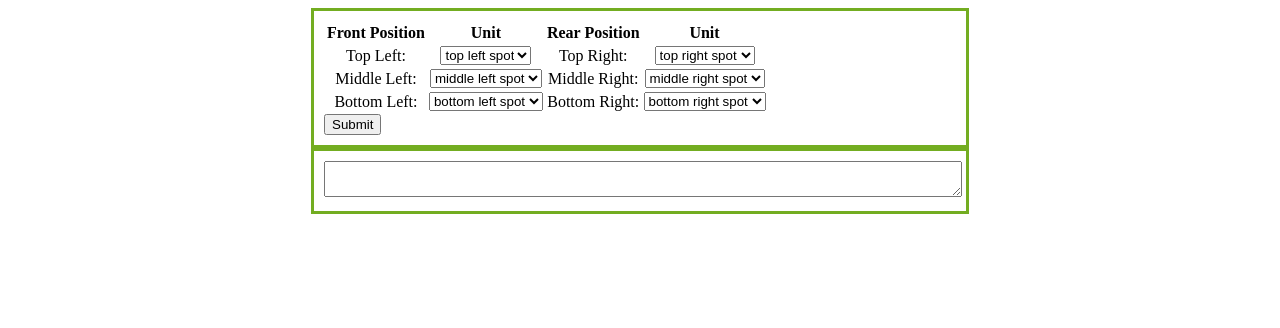
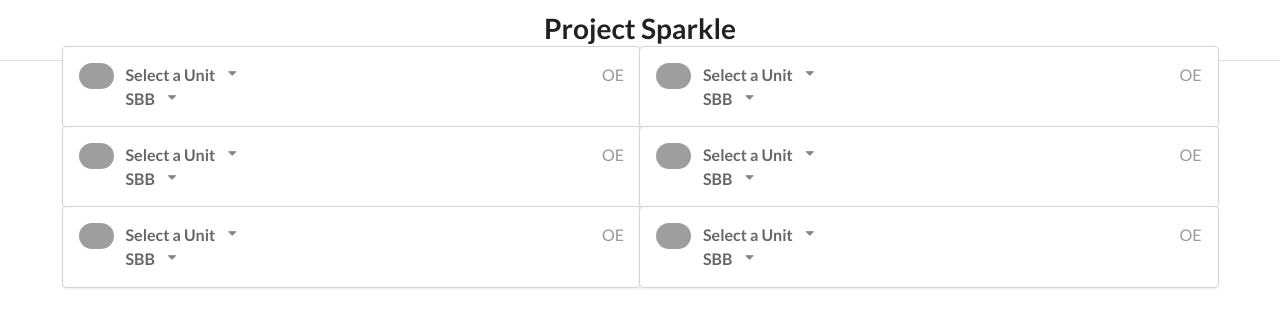
Before and after one commit to BluuArc/project-sparkle, a website: page local.html in a window 1280 px wide. Drawn offline with nearby package versions, Linux system fonts and the light colour scheme; no server answers; grey boxes are pictures that could not be loaded.

Commit message:
Replaced old UI mockup with a cleaner WIP version

```diff
--- a/local.html
+++ b/local.html
@@ -2,25 +2,42 @@
 <html>
 
 <head>
+    <meta name="viewport" content="width=device-width, initial-scale=1.0">
     <title>Local Version</title>
+    <link rel="stylesheet" href="https://cdnjs.cloudflare.com/ajax/libs/semantic-ui/2.2.14/semantic.min.css">
     <style>
-        /*from https://www.w3schools.com/css/css_align.asp*/
-        .center {
-            margin: auto;
-            width: 50%;
-            border: 3px solid #73AD21;
-            padding: 10px;
+        #squad-maker .column.squad-entry {
+            padding: 0 !important;
         }
-        .right {
-            margin: auto;
+
+        .squad-entry .ui.card {
+            width: auto;
+        }
+
+        @media only screen and (min-width: 764px) {
+            #squad-maker {
+                max-width: 90% !important;
+            }
         }
     </style>
 </head>
+<body>
+    <div class="ui sizer vertical segment center aligned"><div class='ui huge header'>Project Sparkle</div></div>
+    <div id="squad-maker" class="ui text container">
+        <div id="squad-selector" class="centered ui two column stackable grid">
 
+        </div>
 
+    </div><!-- end squad-maker -->
+
+    <div id="results-area" class="center" style="display:none">
+        <textarea id="results" style="width:100%"></textarea>
+    </div>
 
     <script src="/socket.io/socket.io.js"></script>
-<script src="https://code.jquery.com/jquery-1.11.1.js"></script>
+    <script src="https://code.jquery.com/jquery-3.2.1.min.js"></script>
+    <script src="https://cdnjs.cloudflare.com/ajax/libs/d3/4.13.0/d3.min.js"></script>
+    <script src="https://cdnjs.cloudflare.com/ajax/libs/semantic-ui/2.2.14/semantic.min.js"></script>
     <script>
         var socket = io();
         $(function () {
@@ -28,71 +45,85 @@
                 //put result in lower text area
             });
 
-        socket.on('load units',function(msg){
+            socket.on('load units', function (msg) {
                 //load unit names into dropdowns
             });
         });
 
-    function submitSquad(){
+        function submitSquad() {
             var data = "";
             //get dropdown data and send it to application
             socket.emit('send calculation', data);
         }
+    </script>
+    <script>
+        $(document).ready(init);
 
+        function init() {
+            let positionIDs = ['top-left','top-right','middle-left','middle-right','bottom-left', 'bottom-right'];
+            let skills = ['NAtk', 'BB', 'SBB', 'UBB'];
+            let testUnits = ["2* Vargas", "3* Vargas", "4* Vargas", "4* Vargas"];
+
+            let squadMaker = d3.select("#squad-maker");
+            let squadEntries = squadMaker.select('#squad-selector').selectAll(".squad-entry")
+                .data(positionIDs).enter()
+                .append('div').classed('column squad-entry', true)
+                    .attr('id', d => d);
+            squadEntries.each(function(d){
+                let elem = d3.select(this);
+
+                let card = elem.append('div').classed('ui card', true);
+
+                let cardContent = card.append('div').classed('content', true);
+
+                cardContent.append('img').classed('ui left floated mini circular image', true)
+                    .attr('id', 'unit-img').attr('src','https://semantic-ui.com/images/wireframe/square-image.png');
+
+                cardContent.append('span').classed('right floated meta', true)
+                    .attr('id','unit-rarity').text("OE");
+
+                // unit selection
+                let unitSelect = cardContent.append('div').classed('content', true)
+                    .append('div').classed('ui floating search scrolling dropdown button labeled', true);
+
+                unitSelect.append('span').classed('text', true).text("Select a Unit");
+
+                unitSelect.append('i').classed('dropdown icon', true);
+
+                let unitMenu = unitSelect.append('div').classed('menu', true);
+
+                unitMenu.selectAll('.item').data(testUnits).enter()
+                    .append('div').classed('item',true)
+                    .text(d => d);
+
+                $(unitSelect.node()).dropdown();
+
+
+                // burst selection
+                // based on https://semantic-ui.com/modules/dropdown.html
+                let burstSelectionArea = cardContent.append('div').classed('content', true)
+                    .append('div').classed('ui floating search scrolling dropdown button labeled', true);
+
+                burstSelectionArea.append('input').attr('type', 'hidden')
+                    .attr('name', 'skill-type');
+
+                burstSelectionArea.append('div').classed('default text', true)
+                    .text("SBB");
+
+                burstSelectionArea.append('i').classed('dropdown icon', true);
+
+                let burstSelectionMenu = burstSelectionArea.append('div').classed('menu', true);
+
+                burstSelectionMenu.selectAll('.item').data(skills)
+                    .enter().append('div').classed('item', true)
+                    .attr('data-value', d => d).text(d => d);
+
+                $(burstSelectionArea.node()).dropdown();
+
+            });
+        }
     </script>
 
-<body>
-    <div id="squad-maker" class="center">
-        <textarea id="unit-bank" style="display:none"></textarea>
-        <table style="text-align: center">
-            <!--headers-->
-            <tr>
-                <th>Front Position</th><th>Unit</th>
-                <th>Rear Position</th><th>Unit</th>
-            </tr>
-
-            <!--top row-->
-            <tr>
-                <td>Top Left:</td>
-                <td><select id="top-left">
-                    <option>top left spot</option>
-                </select></td>
-                <td>Top Right:</td>
-                <td><select id="top-right">
-                    <option>top right spot</option>
-                </select></td>
-            </tr>
-
-            <!--middle row-->
-            <tr>
-                <td>Middle Left:</td>
-                <td><select id="middle-left">
-                    <option>middle left spot</option>
-                </select></td>
-                <td>Middle Right:</td>
-                <td><select id="middle-right">
-                    <option>middle right spot</option>
-                </select></td>
-            </tr>
-
-            <!--bottom row-->
-            <tr>
-                <td>Bottom Left:</td>
-                <td><select id="bottom-left">
-                    <option>bottom left spot</option>
-                </select></td>
-                <td>Bottom Right:</td>
-                <td><select id="bottom-right">
-                    <option>bottom right spot</option>
-                </select></td>
-            </tr>
-        </table>
-        <button class="right">Submit</button>
-    </div><!-- end squad-maker -->
-
-    <div id="results-area" class="center">
-        <textarea id="results" style="width:100%"></textarea>
-    </div>
 </body>
 
 </html>
--- a/package.json
+++ b/package.json
@@ -16,6 +16,7 @@
     "http": "0.0.0",
     "itertools": "0.0.3-pre",
     "socket.io": "^1.7.3",
-    "underscore": "^1.8.3"
+    "underscore": "^1.8.3",
+    "yargs": "^11.0.0"
   }
 }
```
Also changed, not shown: web_deployment.js (added, +34 -0 lines), square-image.png (added). Lines whose indentation alone changed are shown as unchanged.
